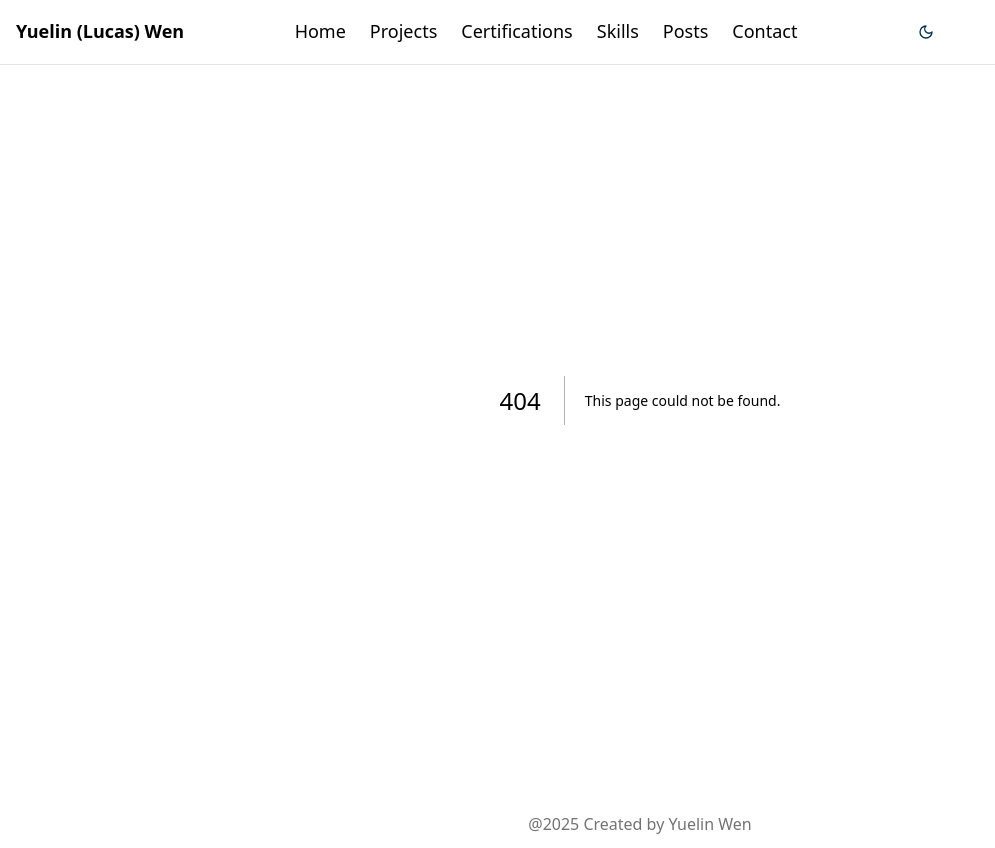
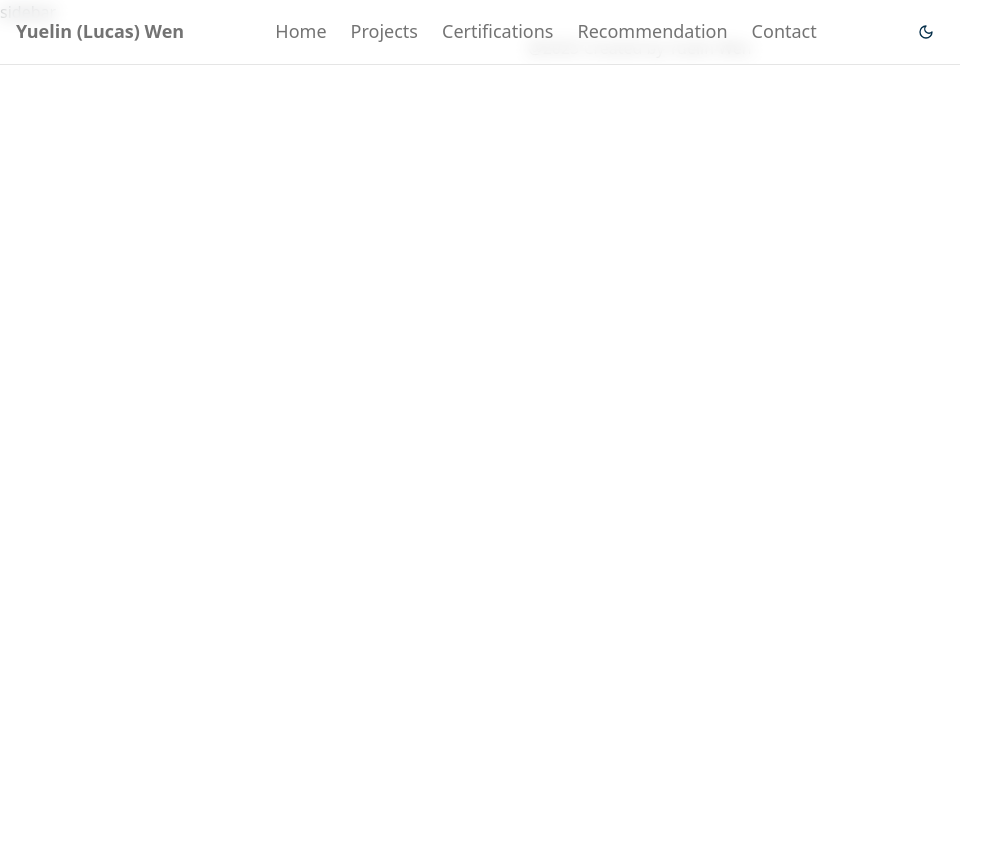
Before and after one commit to yuelinwen/yuelinwen, a Next.js app: page /components/sidebar in a window 1280 px wide. Before the commit this address had no page. Shown: the whole page, without its empty margins (0-995 px from the left). After the commit the page ends 800 px from the top, so only its background shows below. Built offline with nearby package versions, Linux system fonts and the light colour scheme.

Commit message:
set up header footer layout

```diff
--- /dev/null
+++ b/app/certifications/page.tsx
@@ -0,0 +1,11 @@
+import React from 'react';
+
+const Certifications = () => {
+    return (
+        <div>
+            Certifications
+        </div>
+    );
+}
+
+export default Certifications;
--- /dev/null
+++ b/app/components/sidebar/page.tsx
@@ -0,0 +1,11 @@
+import React from 'react';
+
+const Sidebar = () => {
+    return (
+        <div>
+            sidebar
+        </div>
+    );
+}
+
+export default Sidebar;
--- /dev/null
+++ b/app/contact/page.tsx
@@ -0,0 +1,11 @@
+import React from 'react';
+
+const Contact = () => {
+    return (
+        <div>
+            contract
+        </div>
+    );
+}
+
+export default Contact;
--- a/app/globals.css
+++ b/app/globals.css
@@ -47,7 +47,6 @@ body {
   font-family: system-ui, -apple-system, BlinkMacSystemFont, 'Segoe UI', Roboto, Oxygen, Ubuntu, Cantarell, 'Open Sans', 'Helvetica Neue', sans-serif;
   width: 100vw;
   margin: 0 auto;
-  padding: 0 1rem;
   color: rgb(73,78,82);
   font-size: 1rem;
 }
@@ -99,7 +98,7 @@ body {
   --secondary: oklch(0.269 0 0);
   --secondary-foreground: oklch(0.985 0 0);
   --muted: oklch(0.269 0 0);
-  --muted-foreground: oklch(0.708 0 0);
+  --muted-foreground: oklch(1 0 0);
   --accent: oklch(0.269 0 0);
   --accent-foreground: oklch(0.985 0 0);
   --destructive: oklch(0.704 0.191 22.216);
--- /dev/null
+++ b/app/projects/page.tsx
@@ -0,0 +1,11 @@
+import React from 'react';
+
+const Projects = () => {
+    return (
+        <div>
+            Projects
+        </div>
+    );
+}
+
+export default Projects;
--- /dev/null
+++ b/app/recommendation/page.tsx
@@ -0,0 +1,11 @@
+import React from 'react';
+
+const Recommendation = () => {
+    return (
+        <div>
+            Recommendation
+        </div>
+    );
+}
+
+export default Recommendation;
--- a/components/footer.tsx
+++ b/components/footer.tsx
@@ -2,7 +2,7 @@ import React from 'react';
 
 const Footer = () => {
     return (
-        <div className='m-3 md:text-center text-muted-foreground'>
+        <div className='text-center text-muted-foreground w-full pt-3 pb-5 h-20'>
             @2025 Created by Yuelin Wen
         </div>
     );
--- a/components/header.tsx
+++ b/components/header.tsx
@@ -9,16 +9,15 @@ const navItems = [
   { name: "Home", href: "/" },
   { name: "Projects", href: "/projects" },
   { name: "Certifications", href: "/certifications" },
-  { name: "Skills", href: "/skills" },
-  { name: "Posts", href: "/posts" },
-  { name: "Contact", href: "/experience" },
+  { name: "Recommendation", href: "/recommendation" },
+  { name: "Contact", href: "/contact" },
 ];
 
 export default function Header() {
   const [mobileMenuOpen, setMobileMenuOpen] = useState(false);
 
   return (
-    <header className="fixed inset-x-0 top-0 z-50 pr-80 border-b bg-background/75 backdrop-blur supports-[backdrop-filter]:bg-background/60">
+    <header className="fixed inset-x-0 top-0 z-50 xl:w-3/4 w-full border-b bg-background/75 backdrop-blur supports-[backdrop-filter]:bg-background/60 text-muted-foreground">
       <nav className="container mx-auto flex max-w-5xl items-center justify-between px-4 py-4">
         {/* logo/title */}
         <Link
@@ -29,7 +28,7 @@ export default function Header() {
         </Link>
 
         {/* desktop nav */}
-        <ul className="hidden items-center gap-6 text-lg md:flex">
+        <ul className="hidden items-center gap-6 text-lg xl:flex">
           {navItems.map((item) => (
             <li
               key={item.name}
@@ -47,7 +46,7 @@ export default function Header() {
           {/* mobile hamburger */}
           <button
             onClick={() => setMobileMenuOpen(!mobileMenuOpen)}
-            className="md:hidden"
+            className="xl:hidden"
           >
             {mobileMenuOpen ? <X className="h-6 w-6" /> : <Menu className="h-6 w-6" />}
           </button>
@@ -56,7 +55,7 @@ export default function Header() {
 
       {/* mobile nav dropdown */}
       {mobileMenuOpen && (
-        <div className="md:hidden border-t border-gray-200 bg-background px-4 pb-4">
+        <div className="xl:hidden border-t border-gray-200 bg-background px-4 pb-4">
           <ul className="flex flex-col gap-4 pt-4 text-lg">
             {navItems.map((item) => (
               <li
```
